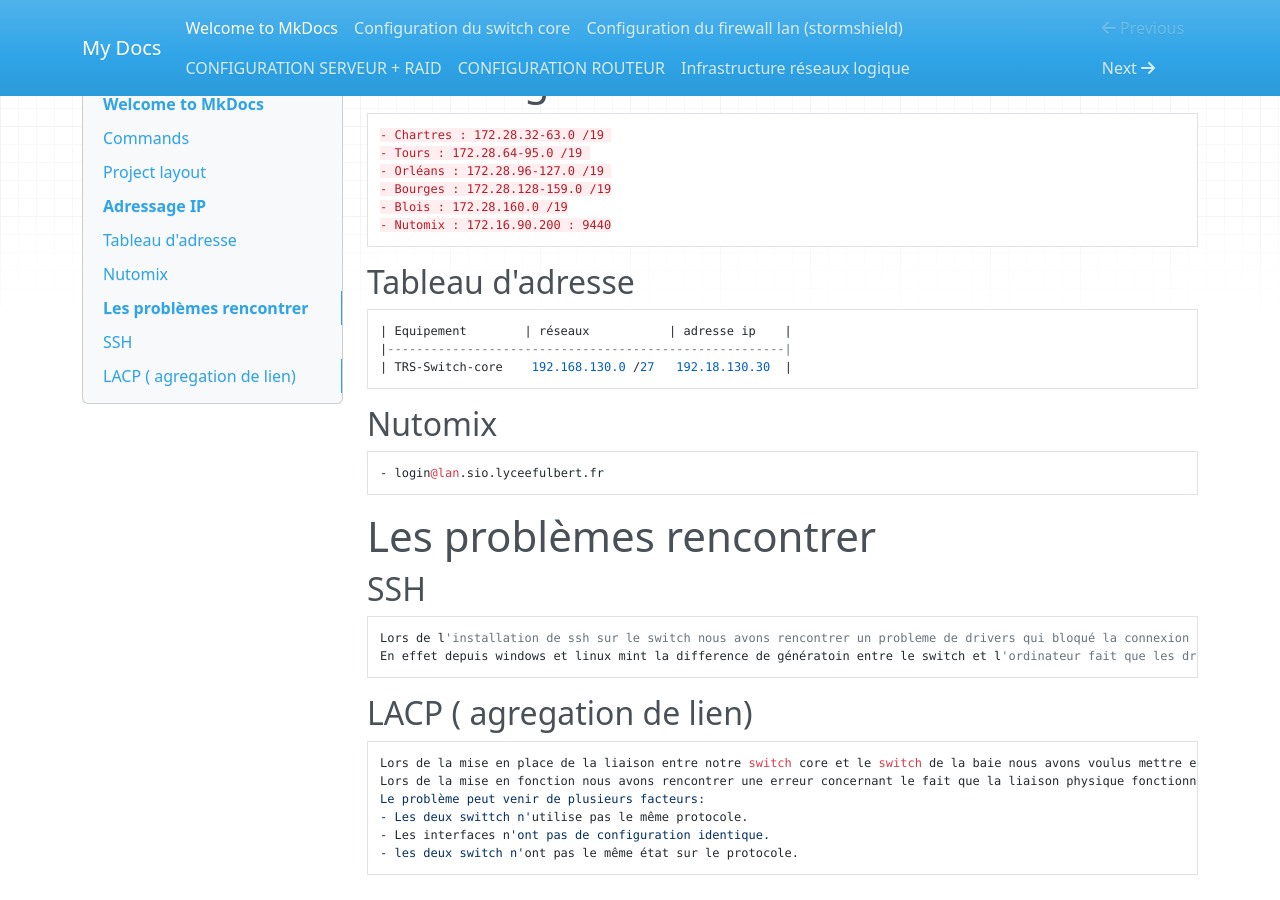
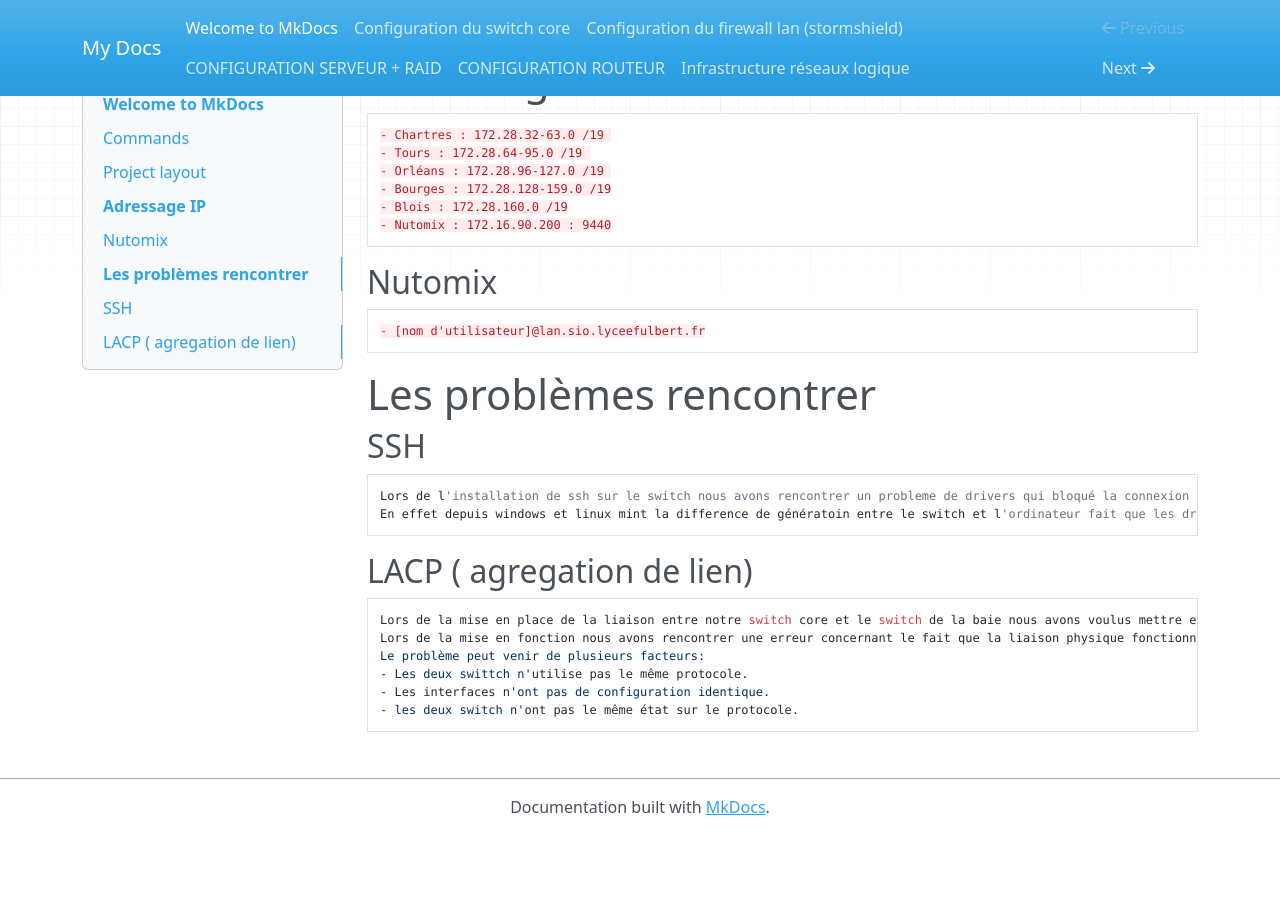
Before and after one commit to Julesgris/Anne-2025-2026, an MkDocs documentation site: the page built from docs/index.md, in a window 1280 px wide and 900 px high, scrolled down 497 px. Built offline with MkDocs 1.6.1, drawn with Linux system fonts in a browser that asks for light colours; nearby versions of some CDN libraries; after the commit the page ends 1332 px from its top, so only the background shows below that.

Commit message:
amélioration

```diff
--- a/docs/index.md
+++ b/docs/index.md
@@ -24,13 +24,8 @@ For full documentation visit [mkdocs.org](https://www.mkdocs.org).
     - Blois : 172.28.160.0 /19
     - Nutomix : 172.16.90.200 : 9440
 
-## Tableau d'adresse
-    | Equipement        | réseaux           | adresse ip    |
-    |-------------------------------------------------------|
-    | TRS-Switch-core    192.168.130.0 /27   192.18.130.30  |
-
 ## Nutomix
-    - login@lan.sio.lyceefulbert.fr
+    - [nom d'utilisateur]@lan.sio.lyceefulbert.fr
 
 # Les problèmes rencontrer
 ## SSH
```
Also changed, not shown: other parts of docs/index.md (+0 -3 lines).
